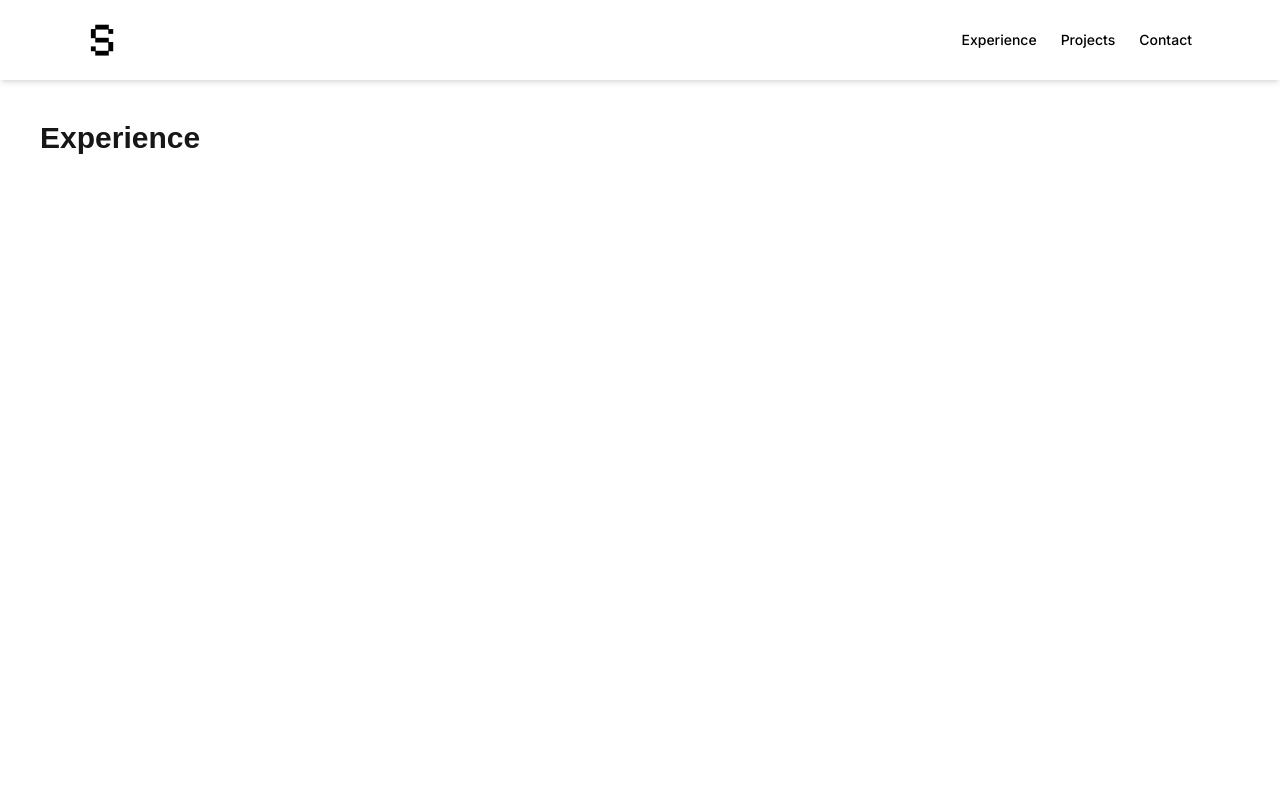
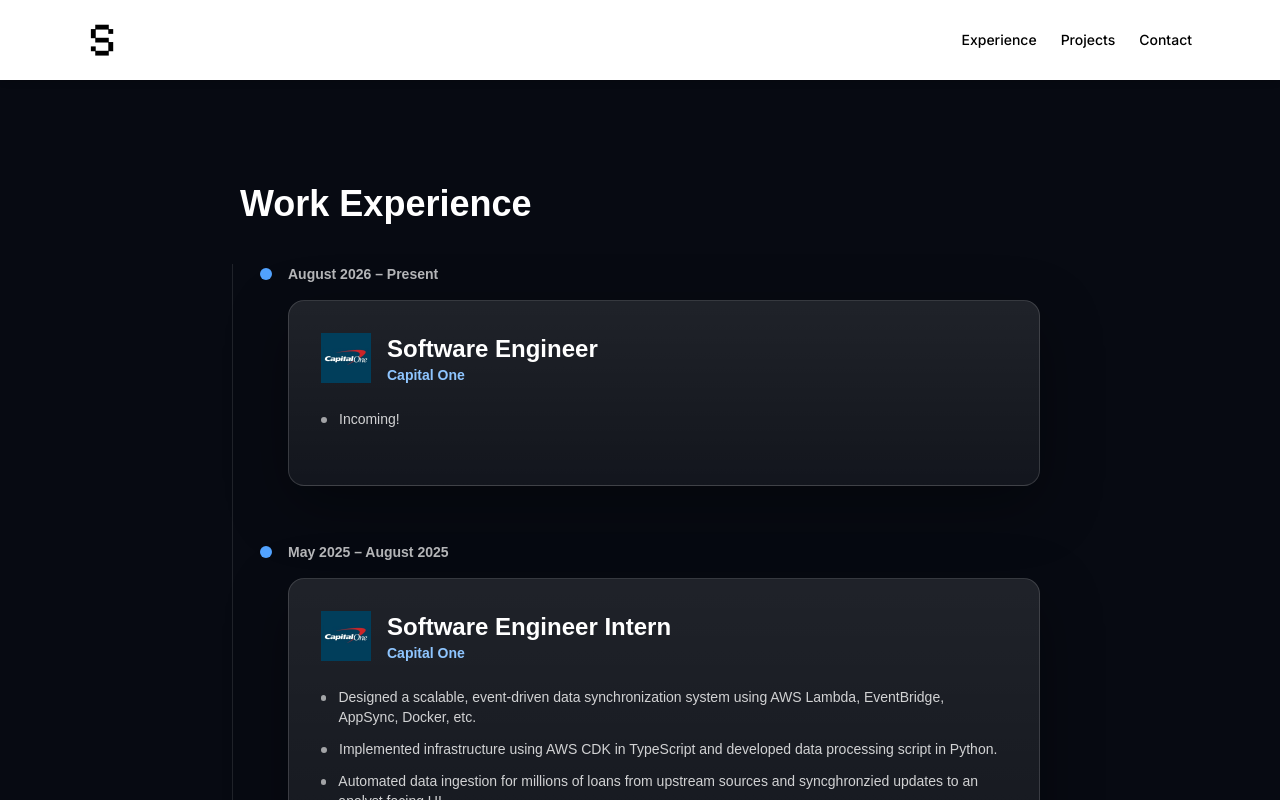
Before and after one commit to sophiayau/personal-website, a Next.js app: page /experience in a window 1280 px wide. Shown: the top 800 px of the page. Built offline with nearby package versions, Linux system fonts and the light colour scheme.

Commit message:
Almost finished project page. need to improve design

```diff
--- a/app/experience/page.tsx
+++ b/app/experience/page.tsx
@@ -1,7 +1,31 @@
+"use client";
+
+import { useEffect } from "react";
+import ExperienceTimeline from "@/components/experience/ExperienceTimeline";
+
 export default function ExperiencePage() {
+  useEffect(() => {
+    const hash = window.location.hash;
+    if (!hash) return;
+
+    const id = hash.replace("#", "");
+
+    const timeout = setTimeout(() => {
+      const el = document.getElementById(id);
+      if (el) {
+        el.scrollIntoView({
+          behavior: "smooth",
+          block: "start",
+        });
+      }
+    }, 100);
+
+    return () => clearTimeout(timeout);
+  }, []);
+
   return (
-    <main className="p-10">
-      <h1 className="text-3xl font-bold">Experience</h1>
+    <main className="min-h-screen bg-[#070A12] text-white px-6 py-16">
+      <ExperienceTimeline />
     </main>
   );
 }
--- /dev/null
+++ b/components/experience/ExperienceCard.tsx
@@ -0,0 +1,46 @@
+import Image from "next/image";
+import { Experience } from "@/data/experience";
+import { inter } from "@/lib/fonts";
+
+export default function ExperienceCard({ exp }: { exp: Experience }) {
+  return (
+    <div className="rounded-2xl p-8 bg-gradient-to-b hover:scale-101 transition from-white/10 to-white/5 border border-white/15 shadow-[0_20px_60px_rgba(0,0,0,0.35)]">
+      <div className="flex items-start gap-4">
+        {exp.companyLogo && (
+          <Image
+            src={exp.companyLogo}
+            alt={exp.company}
+            width={50}
+            height={32}
+            className="object-contain"
+          />
+        )}
+
+        <div>
+          <h3 className="text-2xl font-bold text-white">{exp.role}</h3>
+          <p className="text-sm font-semibold text-blue-300">{exp.company}</p>
+        </div>
+      </div>
+
+      <ul className="mt-6 space-y-3 text-sm text-white/80">
+        {exp.bullets.map((b, i) => (
+          <li key={i} className="flex gap-3">
+            <span className="mt-2 h-1.5 w-1.5 rounded-full bg-white/60" />
+            {b}
+          </li>
+        ))}
+      </ul>
+
+      <div className="mt-6 flex flex-wrap gap-2">
+        {exp.tech.map((t) => (
+          <span
+            key={t}
+            className="rounded-full bg-black/30 px-3 py-1 text-xs text-blue-200 border border-blue-400/30"
+          >
+            {t}
+          </span>
+        ))}
+      </div>
+    </div>
+  );
+}
--- /dev/null
+++ b/components/experience/ExperienceTimeline.tsx
@@ -0,0 +1,35 @@
+import { experiences } from "@/data/experience";
+import ExperienceCard from "./ExperienceCard";
+
+export default function ExperienceTimeline() {
+  return (
+    <div className="mt-10 flex justify-center">
+      <div className="relative w-full max-w-4xl px-12">
+        <h2 className="mb-10 text-4xl font-bold text-white">
+          Work Experience
+        </h2>
+        <div className="absolute left-10 top-20 h-full w-px bg-white/10" />
+
+        <div className="space-y-14">
+          {experiences.map((exp) => (
+            <div
+              key={exp.id}
+              id={exp.id}
+              className="relative pl-12 scroll-mt-28"
+            >
+              <div className="absolute left-5 top-1 h-3 w-3 rounded-full bg-blue-400" />
+
+              <p className="mb-4 text-sm font-semibold text-white/70">
+                {exp.dates}
+              </p>
+
+              <div className="max-w-3xl">
+                <ExperienceCard exp={exp} />
+              </div>
+            </div>
+          ))}
+        </div>
+      </div>
+    </div>
+  );
+}
--- a/components/sections/HomeExperienceSection.tsx
+++ b/components/sections/HomeExperienceSection.tsx
@@ -11,6 +11,7 @@
 
         <div className="grid gap-6 md:grid-cols-3 justify-items-center">
 
+          <Link href="/experience#c1">
           <div className="w-full max-w-[300px]">
             <ExperienceCard
               company="Capital One"
@@ -22,7 +23,9 @@
               logoSrc="/logos/capital_one.jpeg"
             />
           </div>
+          </Link>
 
+          <Link href="/experience#anote">
           <div className="w-full max-w-[300px]">
             <ExperienceCard
               company="Anote"
@@ -34,7 +37,9 @@
               logoSrc="/logos/anote.jpeg"
             />
           </div>
+          </Link>
 
+          <Link href="/experience#tiqc">
           <div className="w-full max-w-[300px]">
             <ExperienceCard
               company="Queens College CUNY"
@@ -46,6 +51,7 @@
               logoSrc="/logos/queens_college.jpeg"
             />
           </div>
+          </Link>
 
         </div>
 
--- /dev/null
+++ b/data/experience.ts
@@ -0,0 +1,86 @@
+export type Experience = {
+  id: string;
+  dates: string;
+  role: string;
+  company: string;
+  companyLogo?: string;
+  bullets: string[];
+  tech: string[];
+};
+
+export const experiences: Experience[] = [
+    {
+    id: "c1_ft",
+    dates: "August 2026 – Present",
+    role: "Software Engineer",
+    company: "Capital One",
+    companyLogo: "/logos/capital_one.jpeg",
+    bullets: [
+      "Incoming!",
+    ],
+    tech: [],
+  },
+  {
+    id: "c1",
+    dates: "May 2025 – August 2025",
+    role: "Software Engineer Intern",
+    company: "Capital One",
+    companyLogo: "/logos/capital_one.jpeg",
+    bullets: [
+      "Designed a scalable, event-driven data synchronization system using AWS Lambda, EventBridge, AppSync, Docker, etc.",
+      "Implemented infrastructure using AWS CDK in TypeScript and developed data processing script in Python.",
+      "Automated data ingestion for millions of loans from upstream sources and syncghronzied updates to an analyst facing UI.",
+      "Wrote unit tests to ensure code reliability and utilized Jenkins pipelines to automate builds and test execution.",
+    ],
+    tech: ["Python", "TypeScript", "AWS", "Jenkins", "PyTest"],
+  },
+  {
+    id: "anote",
+    dates: "Jun 2024 – August 2024",
+    role: "Software Engineer Intern",
+    company: "Anote",
+    companyLogo: "/logos/anote.jpeg",
+    bullets: [
+      "Implemented an AI-powered system to automatically populate government grant application responses from business data, achieving a 97% match accuracy between businesses and relevant grants.",
+      "Automated applications for government-issued grants using Python scripts, reducing application time by 75%.",
+      "Scaled submissions across multiple grant programs, contributing to $50,000+ in secured funding for clients.",
+    ],
+    tech: ["Python", "AI", "SQL"],
+  },
+  {
+    id: "cfa",
+    dates: "Jan 2024 – Present",
+    role: "Secretary",
+    company: "Code For All QC",
+    companyLogo: "/logos/cfa.jpeg",
+    bullets: [
+      "Managed club communications and documentation, ensuring clear and consistent information flow among members and external partners.",
+      "Fostered an inclusive CS community by serving as a central point of support, connecting students with resources, opportunities, and mentorship.",
+      "Organized and helped run a hackathon, coordinating logistics, communication, and participant support."
+    ],
+    tech: ["Student Leadership", "Event Coordination", "Community Building"],
+  },
+  {
+    id: "tiqc",
+    dates: "Jun 2023 – Aug 2023",
+    role: "Technical Project Management Intern",
+    company: "Tech Incubator at Queens College",
+    companyLogo: "/logos/queens_college.jpeg",
+    bullets: [
+      "Led cross-functional teams to plan and execute technical projects, ensuring timely delivery and adherence to project goals and client requirements.",
+    ],
+    tech: ["Agile", "Jira"],
+  },
+  {
+    id: "tutor",
+    dates: "Jan 2023 – May 2023",
+    role: "Computer Science Tutor",
+    company: "Queens College CUNY",
+    companyLogo: "/logos/queens_college.jpeg",
+    bullets: [
+      "Tutored 5+ students weekly through 1:1 sessions on key areas in Computer Science.",
+      "Tailored specific lessons plans and materials that aligned with student goals, contributing to a 20% increase in average student performance.",
+    ],
+    tech: ["Data Structures", "Algorithms", "Leetcode", "CS Fundamentals"],
+  },
+];
```
Also changed, not shown: public/logos/cfa.jpeg (added).
